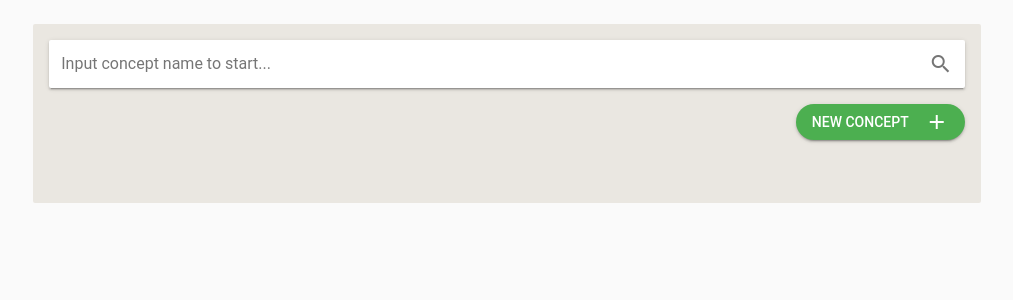
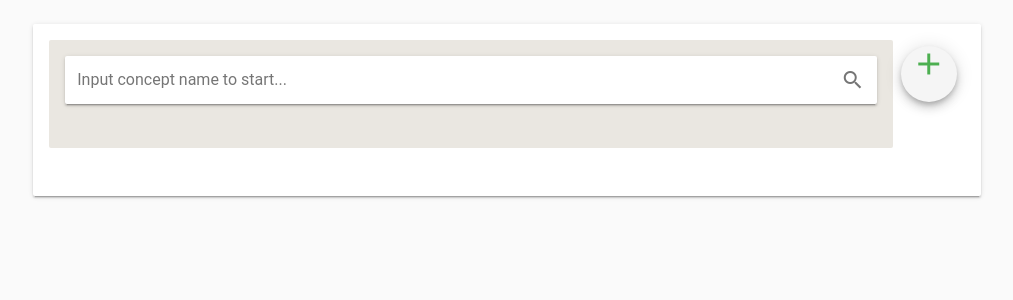
Before and after one commit to sheepduke/silver-brain, a Vue app in the folder web-ui/: page /#/ in a window 1280 px wide. Shown: the top 300 px of the page, without its empty margins (133-1146 px from the left). Built offline with nearby package versions, Linux system fonts and the light colour scheme.

Commit message:
[UI] adjust position of new concept button

```diff
--- a/web-ui/src/components/SearchConcept.vue
+++ b/web-ui/src/components/SearchConcept.vue
@@ -20,7 +20,7 @@
               ></v-text-field>
             </v-card-text>
 
-            <v-dialog max-width="50%" v-model="newConcept.showDialog">
+            <!-- <v-dialog max-width="50%" v-model="newConcept.showDialog">
                  <template v-slot:activator="{ on }">
                  <v-card-text class="float-btn-wrapper">
                  <v-btn absolute top right round
@@ -38,7 +38,7 @@
                  @close="newConcept.showDialog = false"
                  @submit="createNewConcept"
                  ></new-concept>
-            </v-dialog>
+                 </v-dialog> -->
 
             <v-card-text ref="searchResultBox" hidden>
               <concept-list
--- a/web-ui/src/views/HomeView.vue
+++ b/web-ui/src/views/HomeView.vue
@@ -1,8 +1,30 @@
 <template>
   <div id="home-view">
-    <search-concept
-      @select="selectConcept"
-    ></search-concept>
+    <v-card>
+      <v-card-text>
+        <v-layout>
+
+          <v-flex md12>
+          <search-concept
+            @select="selectConcept"
+          ></search-concept>
+          </v-flex>
+
+          <v-btn fab>
+            <v-icon
+              large
+              color="success"
+            >
+              add
+            </v-icon>
+          </v-btn>
+        </v-layout>
+      </v-card-text>
+
+      <v-card-text>
+
+      </v-card-text>
+    </v-card>
   </div>
 </template>
 
```
Lines whose indentation alone changed are shown as unchanged.
